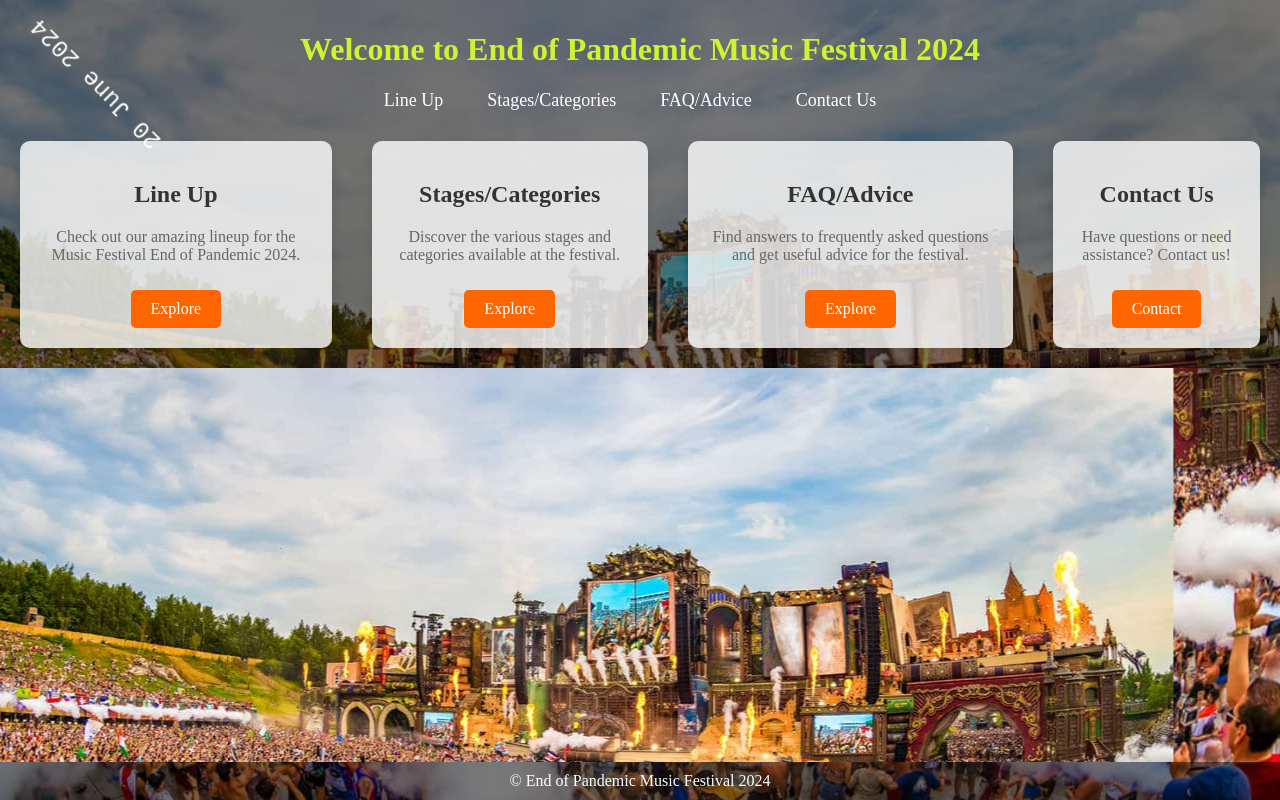
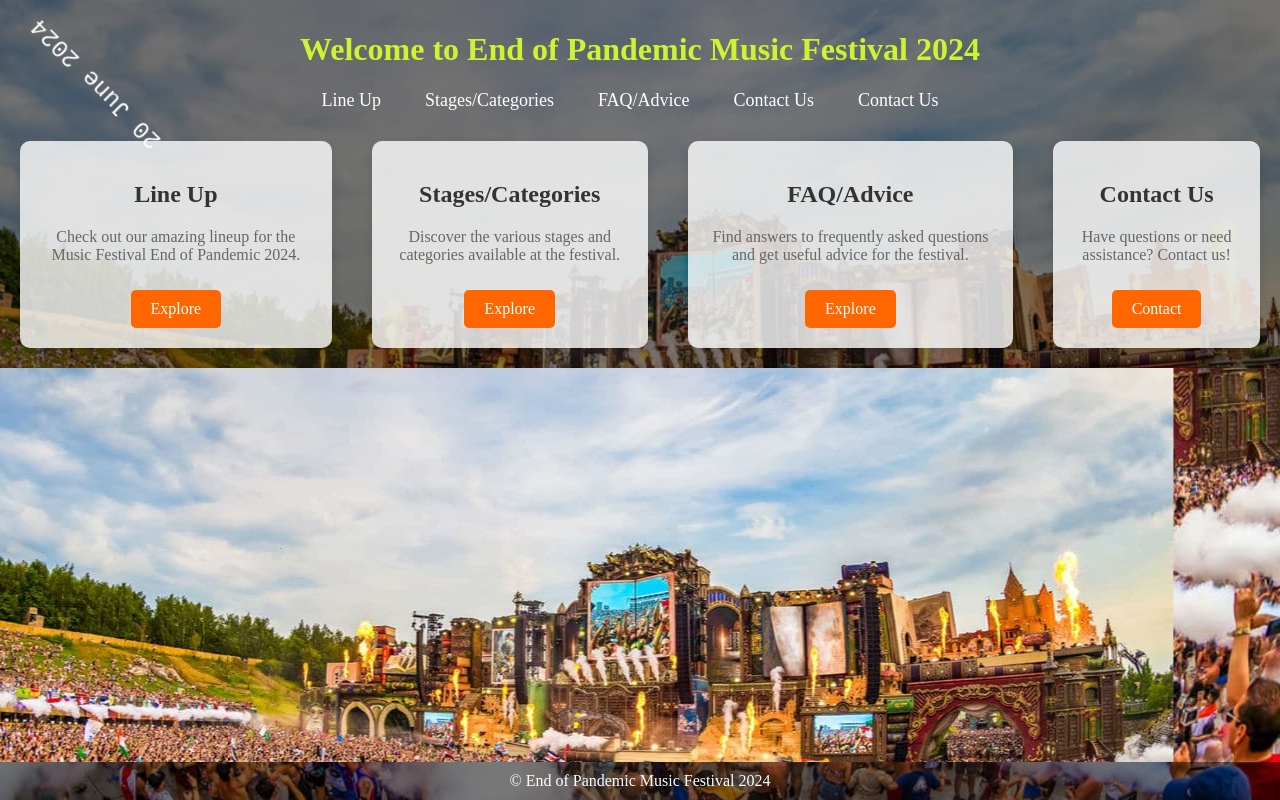
Before and after one commit to lubiejewskidaniel/Solent-WebDevModule, a plain HTML site: page Assessment/index.html in a window 1280 px wide. Drawn offline with Linux system fonts and the light colour scheme.

Commit message:
Not important change

```diff
--- a/Assessment/index.html
+++ b/Assessment/index.html
@@ -20,6 +20,7 @@
                     <li><a href="lineup.html">Line Up</a></li>
                     <li><a href="stages.html">Stages/Categories</a></li>
                     <li><a href="faq.html">FAQ/Advice</a></li>
+                    <li><a href="contact.html">Contact Us</a></li>
                     <li><a href="contact.html">Contact Us</a></li>
                 </ul>
             </nav>
```
